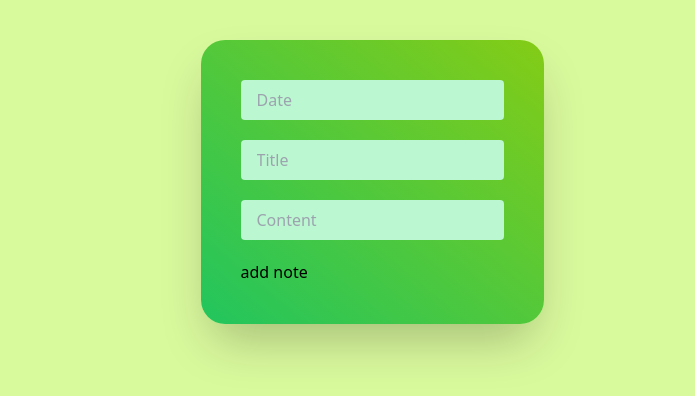
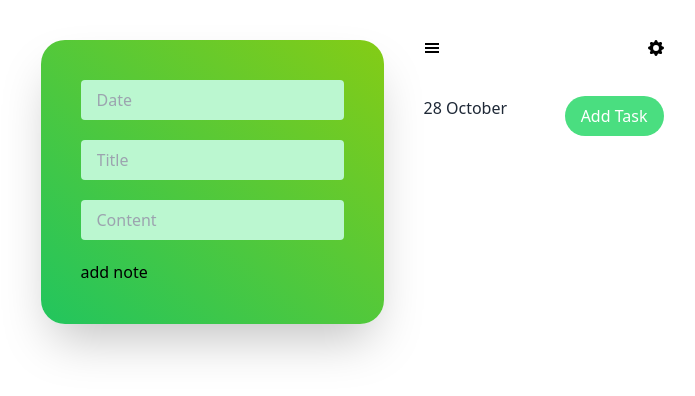
Before and after one commit to icm213/to-do-list, a React (Create React App) app: page / in a window 1280 px wide. Shown: the top 396 px of the page, without its empty margins (268-963 px from the left). Built offline with nearby package versions, Linux system fonts and the light colour scheme.

Commit message:
start work on calendar

```diff
--- a/package.json
+++ b/package.json
@@ -3,6 +3,7 @@
   "version": "0.1.0",
   "private": true,
   "dependencies": {
+    "@reduxjs/toolkit": "^1.9.7",
     "@testing-library/jest-dom": "^5.17.0",
     "@testing-library/react": "^13.4.0",
     "@testing-library/user-event": "^13.5.0",
@@ -10,10 +11,10 @@
     "@types/node": "^16.18.59",
     "@types/react": "^18.2.33",
     "@types/react-dom": "^18.2.14",
-    "@reduxjs/toolkit": "^1.9.7",
-    "react-redux": "^8.1.3",
     "react": "^18.2.0",
     "react-dom": "^18.2.0",
+    "react-icons": "^4.11.0",
+    "react-redux": "^8.1.3",
     "react-scripts": "5.0.1",
     "tailwindcss": "^3.3.5",
     "typescript": "^4.9.5",
--- a/src/App.tsx
+++ b/src/App.tsx
@@ -1,11 +1,13 @@
 import React from "react";
 import "./App.css";
 import ToDoList from "./components/ToDoList";
+import Calendar from "./pages/calendar";
 
 const App = () => {
   return (
-    <div className="bg-lime-200 flex justify-center items-start min-h-screen">
+    <div className="bg-white flex justify-center items-start min-h-screen">
       <ToDoList />
+      <Calendar />
     </div>
   );
 };
--- /dev/null
+++ b/src/pages/calendar.tsx
@@ -0,0 +1,77 @@
+import { GiHamburgerMenu } from "react-icons/gi";
+import { BsGearFill } from "react-icons/bs";
+import { useEffect, useState } from "react";
+
+const Calendar = () => {
+  const [monthState, setMonthState] = useState("");
+
+  const displayMonth = () => {
+    const month = new Date().getMonth();
+
+    switch (month) {
+      case 0:
+        setMonthState("January");
+        break;
+      case 1:
+        setMonthState("February");
+        break;
+      case 2:
+        setMonthState("March");
+        break;
+      case 3:
+        setMonthState("April");
+        break;
+      case 4:
+        setMonthState("May");
+        break;
+      case 5:
+        setMonthState("June");
+        break;
+      case 6:
+        setMonthState("July");
+        break;
+      case 7:
+        setMonthState("August");
+        break;
+      case 8:
+        setMonthState("September");
+        break;
+      case 9:
+        setMonthState("October");
+        break;
+      case 10:
+        setMonthState("November");
+        break;
+      case 11:
+        setMonthState("December");
+        break;
+      default:
+        setMonthState("Unable to display month");
+        break;
+    }
+  };
+
+  useEffect(() => displayMonth(), [monthState]);
+
+  return (
+    <div className="w-70 p-10">
+      <div>
+        <div>
+          <div className="flex justify-between w-60">
+            <GiHamburgerMenu />
+            <BsGearFill />
+          </div>
+        </div>
+      </div>
+      <div className="flex w-70 justify-between py-10">
+        <div className="text-gray-800 h-10">{`${new Date().getDate()} ${monthState}`}</div>
+        <button className="bg-green-400 text-white  rounded-full py-2 px-4">
+          Add Task
+        </button>
+      </div>
+      <div> {/*notes*/}</div>
+    </div>
+  );
+};
+
+export default Calendar;
```
Also changed, not shown: 1 other file (tests, documents, lock files or other folders).
